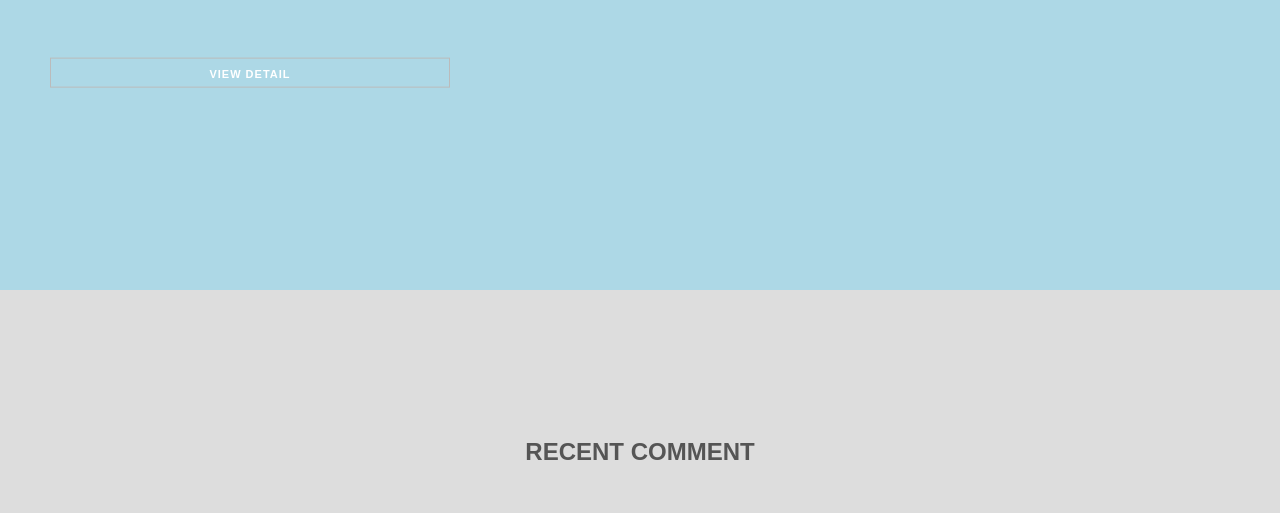
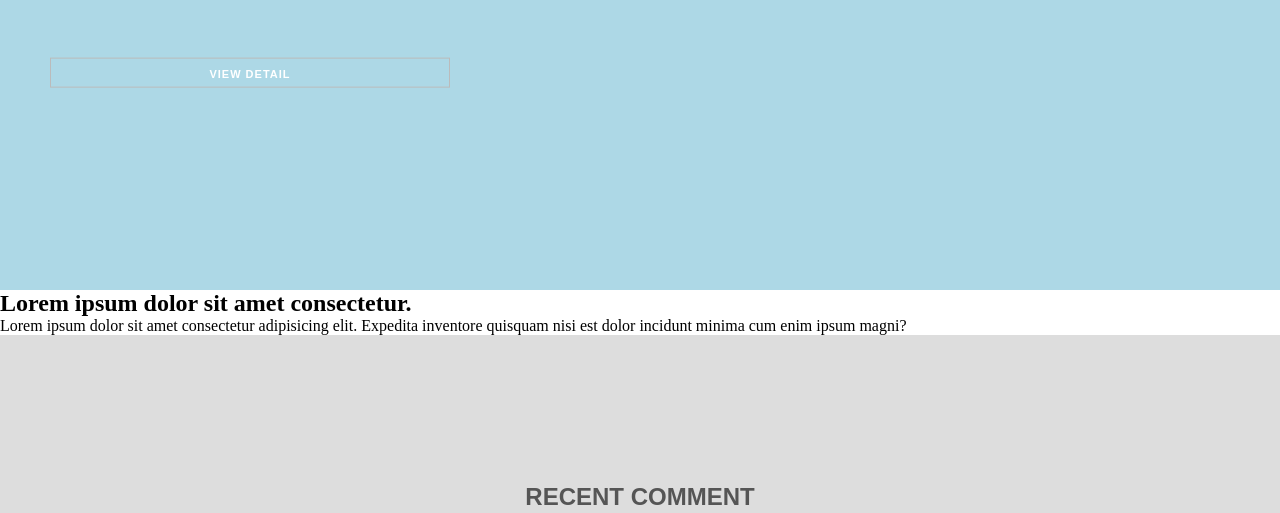
Before and after one commit to zzinis/page, a plain HTML site: page index.html in a window 1280 px wide. Shown: the part 540-1053 px from the top of the page. Drawn offline with Linux system fonts and the light colour scheme.

Commit message:
section banner 추가

```diff
--- a/index.html
+++ b/index.html
@@ -45,6 +45,13 @@
 			</article>
 		</div>
     </figure>
+
+	<section id="banner">
+		<div class="inner">
+			<h1>Lorem ipsum dolor sit amet consectetur.</h1>
+			<p>Lorem ipsum dolor sit amet consectetur adipisicing elit. Expedita inventore quisquam nisi est dolor incidunt minima cum enim ipsum magni?</p>
+		</div>
+	</section>
 
 	<section id="comment">
 		<div class="inner">
```
